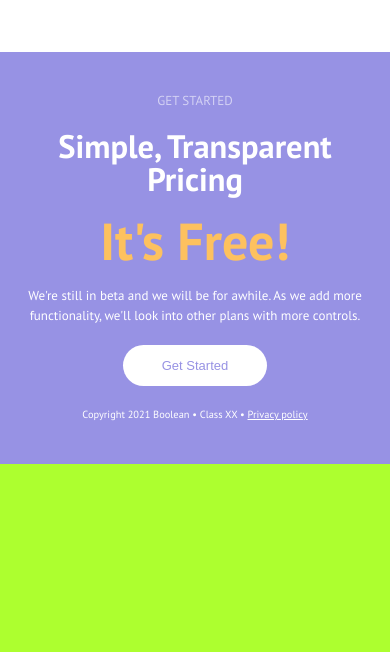
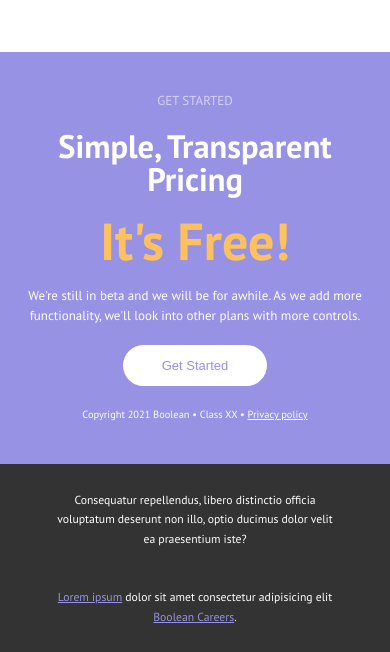
Before and after one commit to MarilisaMoio/htmlcss-responsive-layout, a plain HTML site: page index.html in a window 390 px wide. Shown: the part 7647-8299 px from the top of the page. Before the commit the page ends 8111 px from the top, so only its background shows below. Drawn offline with Linux system fonts and the light colour scheme.

Commit message:
feat: add footer and relative responsiveness

```diff
--- a/index.html
+++ b/index.html
@@ -230,5 +230,13 @@
             </div>
         </section>
     </main>
+    <footer>
+        <div class="container-sm">
+            <div class="centered">
+                <p>Consequatur repellendus, libero distinctio officia voluptatum deserunt non illo, optio ducimus dolor velit ea praesentium iste?</p>
+                <p><a href="#">Lorem ipsum</a> dolor sit amet consectetur adipisicing elit <a href="#">Boolean Careers</a>.</p>
+            </div>
+        </div>
+    </footer>
 </body>
 </html>
--- a/style.css
+++ b/style.css
@@ -496,6 +496,27 @@ header .hamburger{
 
 /* #endregion GET STARTED */
 
+/* #region FOOTER */
+footer{
+    background-color: #333333;
+    color: white;
+    padding: 2rem;
+    font-size: 0.9rem;
+}
+
+footer .container-sm{
+    padding: 0 4rem;
+}
+
+footer a{
+    color: #9792E4;
+    text-decoration: underline;
+}
+
+footer p:last-child{
+    margin-top: 3rem;
+}
+/* #endregion FOOTER */
 
 /* #region RESPONSIVE */
 @media screen and (max-width: 992px) {
@@ -611,7 +632,9 @@ header .hamburger{
         font-size: 0.75rem;
     }
 
-    /* get-started same as desktop*/
+    /*get-started same as desktop*/
+
+    /*footer same as desktop*/
 }
 
 @media screen and (max-width: 768px){
@@ -670,6 +693,11 @@ header .hamburger{
     }
 
     /* get-started same as desktop*/
+
+    /*footer*/
+    footer .container-sm{
+        padding: 0 2rem;
+    }
 }
 
 /* #endregion RESPONSIVE */
```
